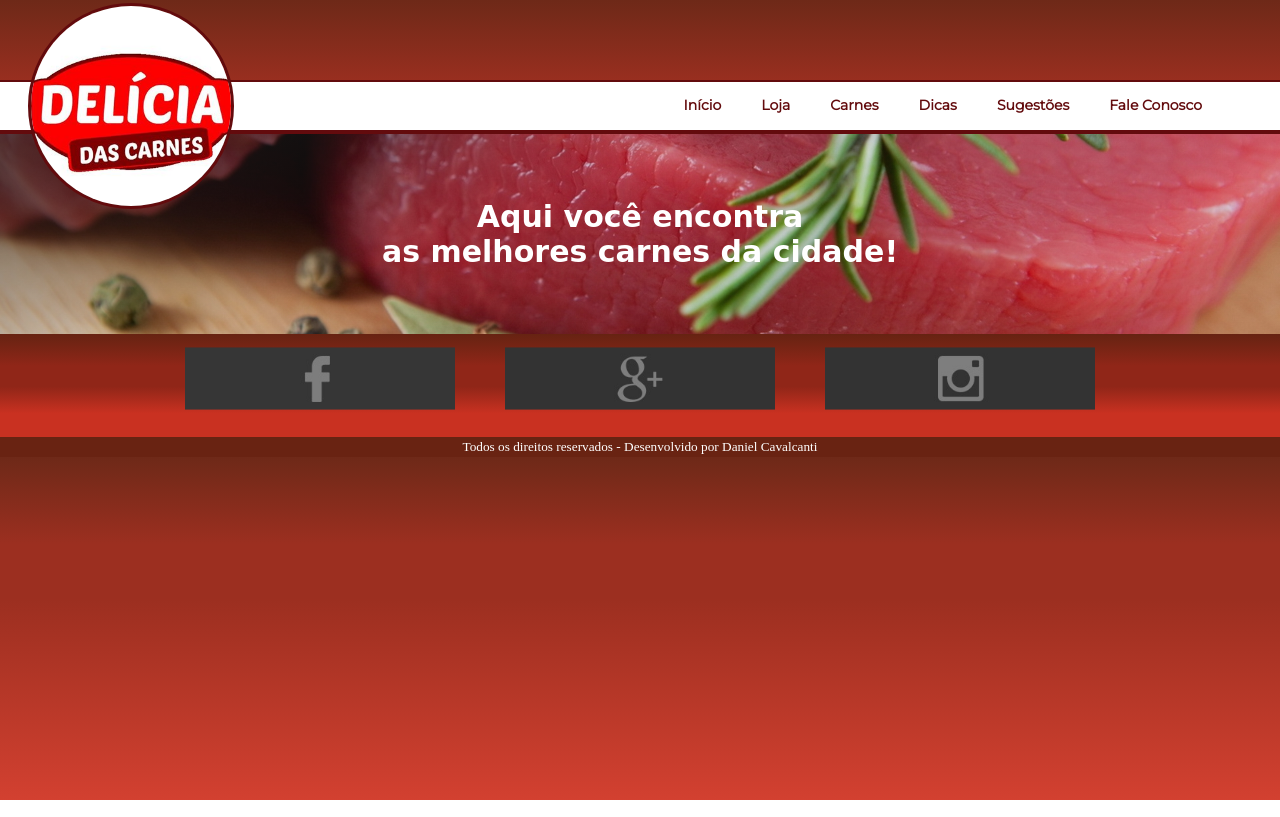
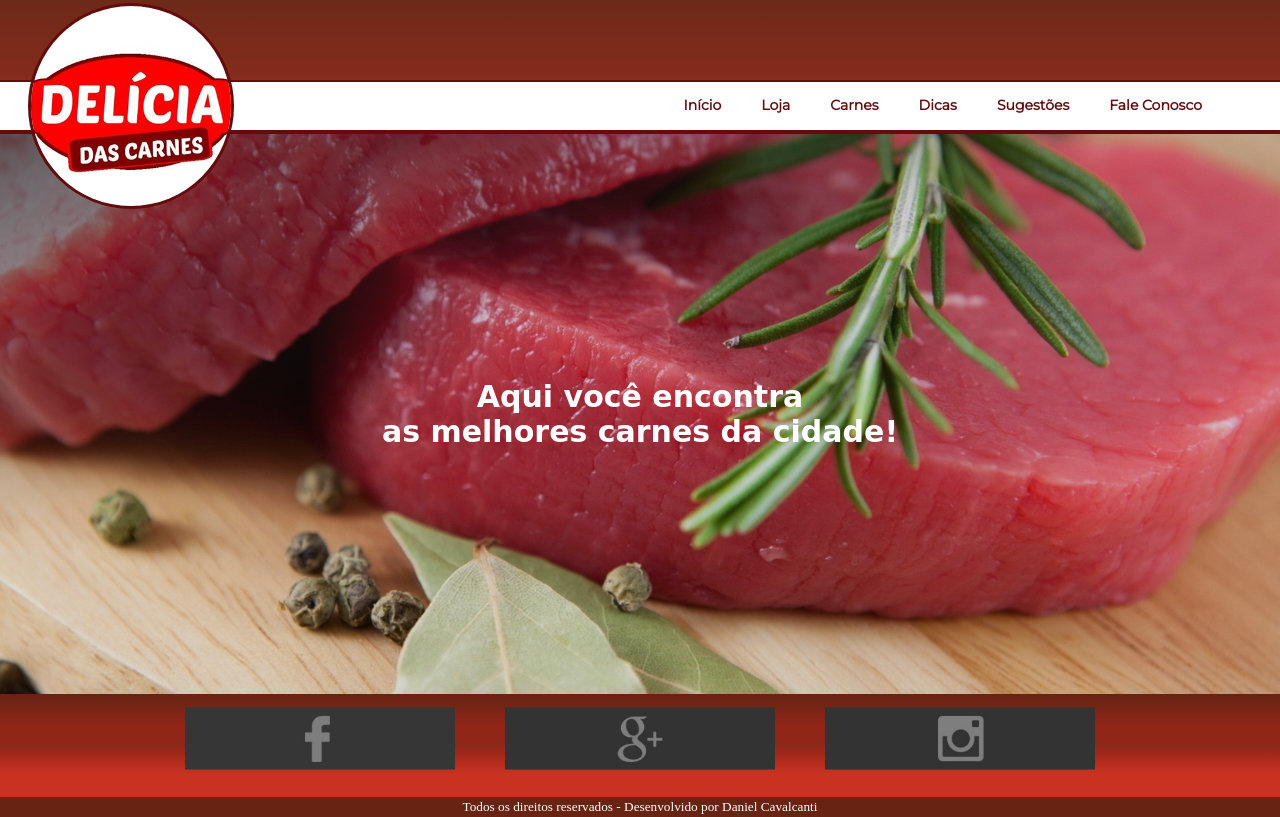
Before and after one commit to DanielSCavalcanti/delicia-das-carnes, a plain HTML site: page index.html in a window 1280 px wide. Drawn offline with Linux system fonts and the light colour scheme; a web font is replaced by a local one.

Commit message:
Update estilo.css

```diff
--- a/css/estilo.css
+++ b/css/estilo.css
@@ -84,7 +84,7 @@ section#area1{
 	align-items: center;
 	width: cover;
 	margin: 0px;
-	height: 200px;
+	height: 70vh;
 	display: flex;
 	/*justify-content: center;*/
 	background-size:cover;
```
